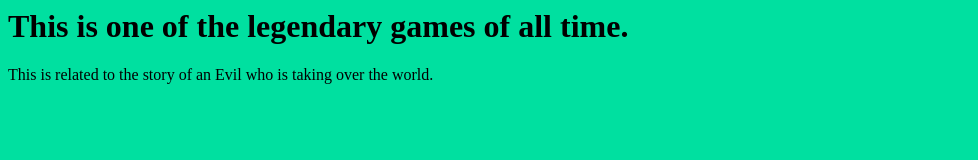
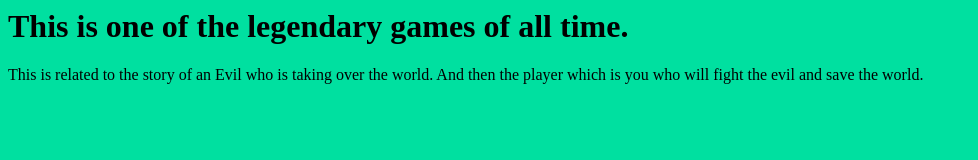
Before and after one commit to Ayush-OO7/Beginner, a plain HTML site: page index.html in a window 1280 px wide. Shown: the whole page, without its empty margins (0-978 px from the left). Drawn offline with Linux system fonts and the light colour scheme.

Commit message:
EvilFight 1.0.1

```diff
--- a/index.html
+++ b/index.html
@@ -6,7 +6,7 @@ EvilFight
 </head>
 <body bgcolor = "Greta">
 <h1> This is one of the <strong>legendary games</strong> of all time. </h1>
-This is related to the story of an Evil who is taking over the world.
+This is related to the story of an Evil who is taking over the world. And then the player which is you who will fight the evil and save the world.
 
 
 </body>
```
